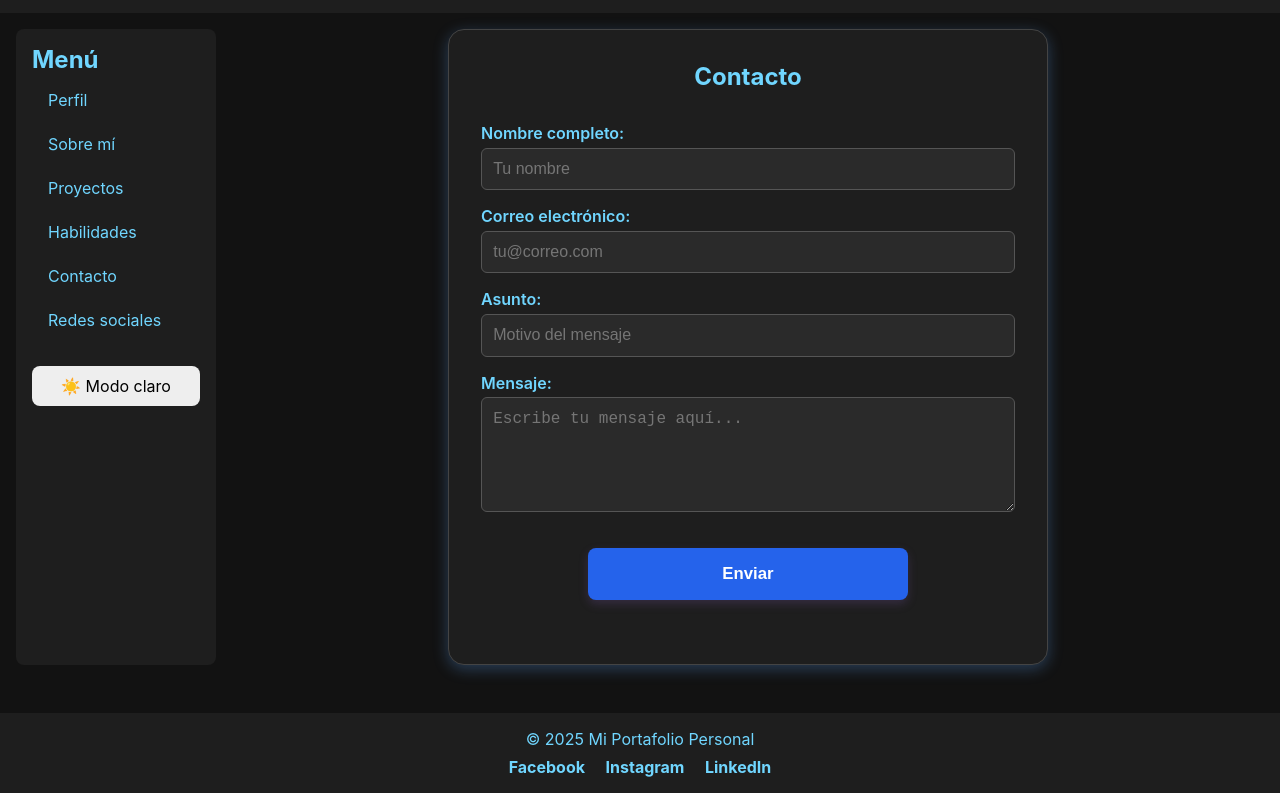
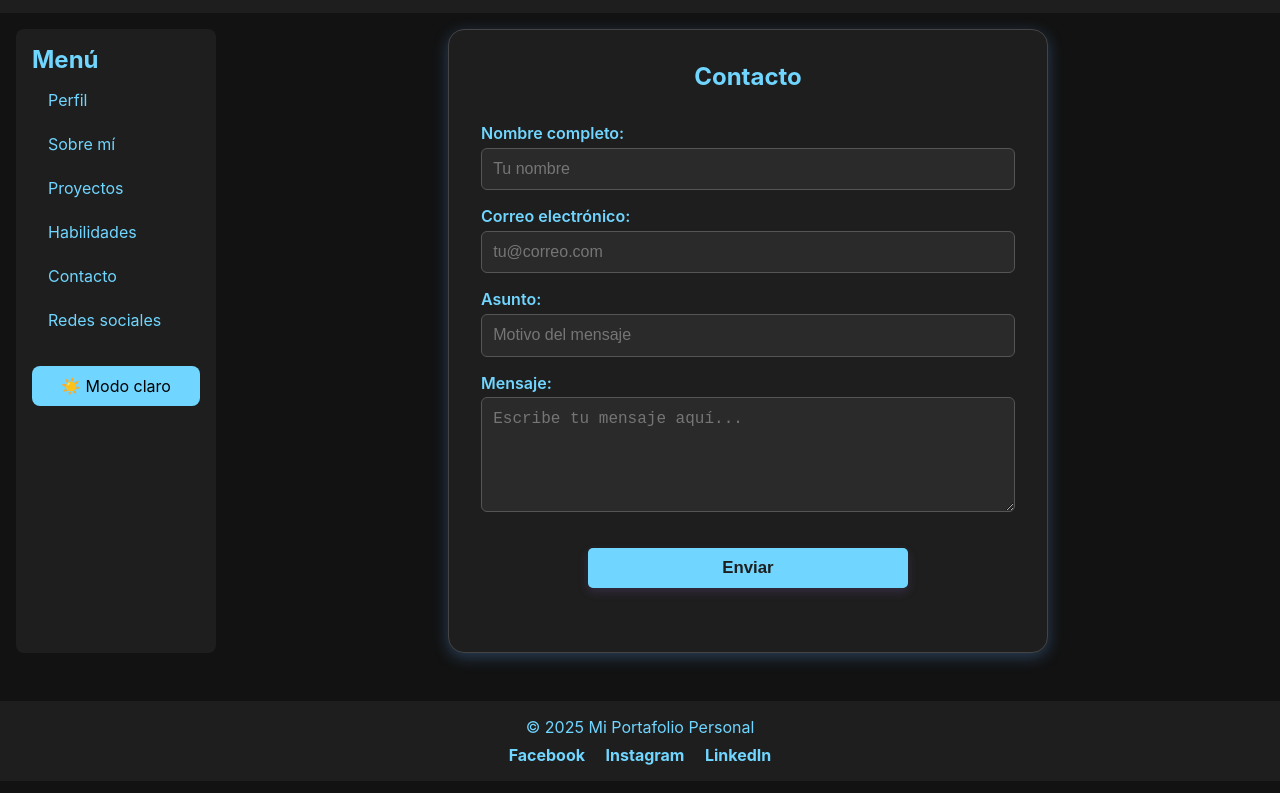
Before and after one commit to davidApM/miPortafolio, a plain HTML site: page formulario.html in a window 1280 px wide. Both pictures are taken after a click on the button "🌙 Modo oscuro". Shown: the part 94-887 px from the top of the page. Drawn offline with Linux system fonts and the light colour scheme.

Commit message:
Mejoré la interfaz con el modo oscuro

```diff
--- a/style.css
+++ b/style.css
@@ -463,7 +463,7 @@ textarea:focus {
     margin-top: 20px;
     width: 100%;
     padding: 10px 15px;
-    background-color: #333;
+    background-color: #3b82f6;
     color: #fff;
     border: none;
     border-radius: 8px;
@@ -474,7 +474,7 @@ textarea:focus {
 }
 
 #modo-toggle:hover {
-    background-color: #555;
+    background-color: #60a5fa;
 }
 
 
@@ -549,8 +549,9 @@ body.modo-oscuro .proyecto {
     border: 1px solid #444;
 }
 
+/*Modifica el color del boton en modo oscuro*/
 body.modo-oscuro #modo-toggle {
-    background-color: #eee;
+    background-color: #70d6ff;
     color: #000;
 }
 
@@ -563,7 +564,7 @@ body.modo-oscuro .perfil {
 }
 
 /* FORMULARIO en modo oscuro */
-body.modo-oscuro .contenido-principal-formulario {
+body.modo-oscuro .contenido-principal-formulario{
     background-color: #1e1e1e;
     color: #70d6ff;
     border: 1px solid #444;
@@ -578,9 +579,26 @@ body.modo-oscuro textarea {
     border: 1px solid #555;
 }
 
-body.modo-oscuro label {
+body.modo-oscuro label{
     color: #70d6ff;
 }
+
+/*Para modificar eñ boton*/
+body.modo-oscuro #enviar-formulario {
+    background-color: #70d6ff;   /* Color de fondo */
+    color: #1e1e1e;              /* Color del texto */
+    border: none;
+    padding: 10px 20px;
+    border-radius: 5px;
+    font-weight: bold;
+    cursor: pointer;
+    transition: background-color 0.3s ease;
+}
+
+body.modo-oscuro #enviar-formulario:hover {
+    background-color: #60a5fa;  /* Color al pasar el mouse */
+}
+
 
 /* PROYECTOS en modo oscuro */
 body.modo-oscuro .contenido-principal-Proyectos,
```
